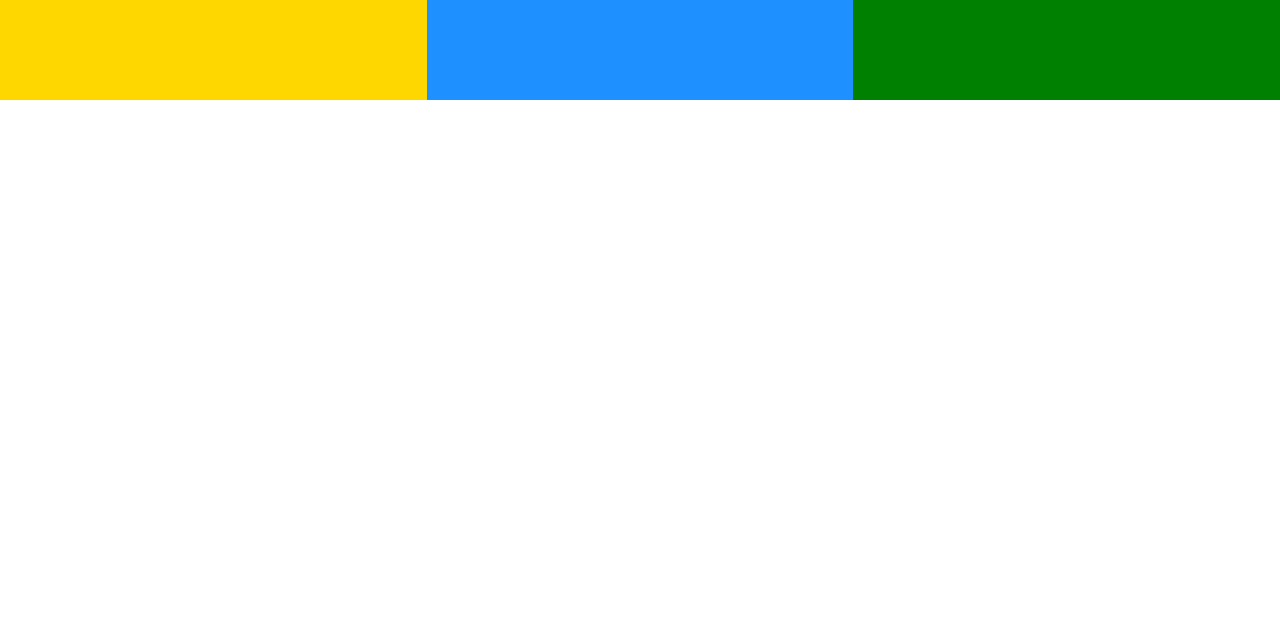
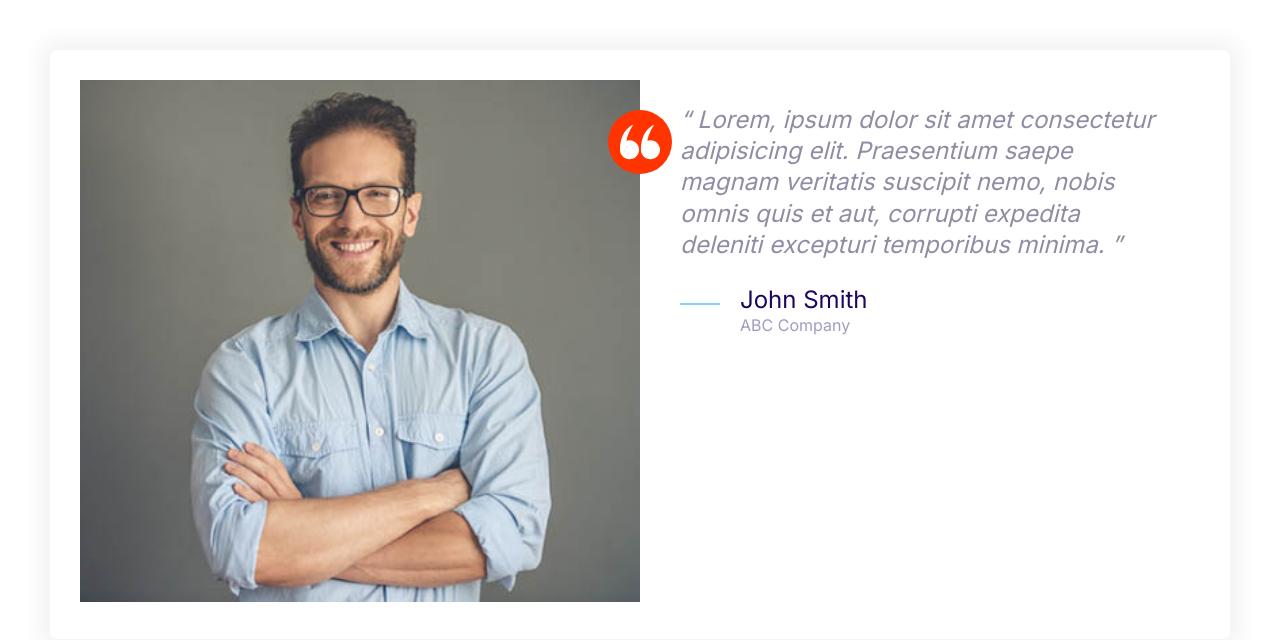
Before and after one commit to JackBThompson/Software-Provider, a plain HTML site: page index.html in a window 1280 px wide. Drawn offline with Linux system fonts and the light colour scheme.

Commit message:
Testimonial

```diff
--- a/css/styles.css
+++ b/css/styles.css
@@ -163,10 +163,15 @@
     width: 40px;
     height: 40px;
   }
-
+  .icon__small{
+    width: 30px;
+    height: 30px;
+  }
   .icon--primary {
     fill: var(--color-primary);
   }
+  .icon--white {
+    fill: white;}
 
   .icon-container {
     background: #f3f9fa;
@@ -177,6 +182,11 @@
     justify-content: center;
     align-items: center;
   }
+
+  .icon-container--accent{
+    background:var(--color-accent);
+  }
+
   /* Buttons */
   .btn {
     border-radius: 40px;
@@ -414,7 +424,8 @@
 
         .quote__organization{
             font-size: 1.6rem;}}
-    /* Grids */
+
+   /* Grids */
     .grid {
       display: grid;
     }
@@ -426,3 +437,26 @@
         .grid--1x3 {
           grid-template-columns:repeat(3,1fr);
         }}
+
+  /* Testimonials */
+  .testimonial {
+    padding: 3rem;
+  }
+.testimonial__image{
+  position: relative;
+}
+
+.testimonial__image > img{
+  width: 100%;
+}
+.testimonial__image >.icon-container {
+  position: absolute;
+  top: 3rem;
+  right: -32px;
+}
+@media screen and (min-width: 768px) {
+  .testimonial .quote,
+  .testimonial .quote__author {
+    font-size: 2.4rem;
+  }
+}
--- a/index.html
+++ b/index.html
@@ -9,16 +9,43 @@
     <link rel="preconnect" href="https://fonts.gstatic.com" crossorigin />
     <link
       href="https://fonts.googleapis.com/css2?family=Inter:wght@400;700&family=Open+Sans:wght@400;700&display=swap"
-      rel="stylesheet"
-    />
+      rel="stylesheet"/>
     <link rel="stylesheet" href="css/normalize.css" />
     <link rel="stylesheet" href="css/styles.css" />
   </head>
-  <body>
-    <div class="grid grid--1x2 grid--1x3">
-      <div style="height: 100px; background: gold;" ></div>
-      <div style="height: 100px; background: dodgerblue;"></div>
-      <div style="height: 100px; background: green;"></div>
+  <body style="padding: 5rem">
+    <div class="card testimonial">
+      <div class="grid grid--1x2">
+        <div class="testimonial__image">
+          <img src="images/testimonial.jpg" alt="A happy, smiling customer">
+          <span class="icon-container icon-container--accent">
+            <svg class="icon icon--white icon--small">
+              <use xlink:href="images/sprite.svg#quotes"></use>
+            </svg>
+          </span>
+        </div>
+        <blockquote class="quote">
+          <p class="quote__text">
+            Lorem, ipsum dolor sit amet consectetur adipisicing elit. Praesentium
+            saepe magnam veritatis suscipit nemo, nobis omnis quis et aut, corrupti
+            expedita deleniti excepturi temporibus minima.
+          </p>
+          <footer>
+            <div class="media">
+              <div class="media__image">
+                  <svg class="icon icon--primary quote__line">
+                    <use xlink:href="images/sprite.svg#line"></use>
+                  </svg>
+                </span>
+              </div>
+              <div class="media__body">
+                <h3 class="media__title quote__author">John Smith</h3>
+                <p class="quote__organization"> ABC Company</p>
+              </div>
+            </div>
+          </footer>
+        </blockquote>
+      </div>
     </div>
   </body>
 </html>
```
Also changed, not shown: components/testimonials.html (added, +33 -0 lines), images/testimonial.jpg (added).
